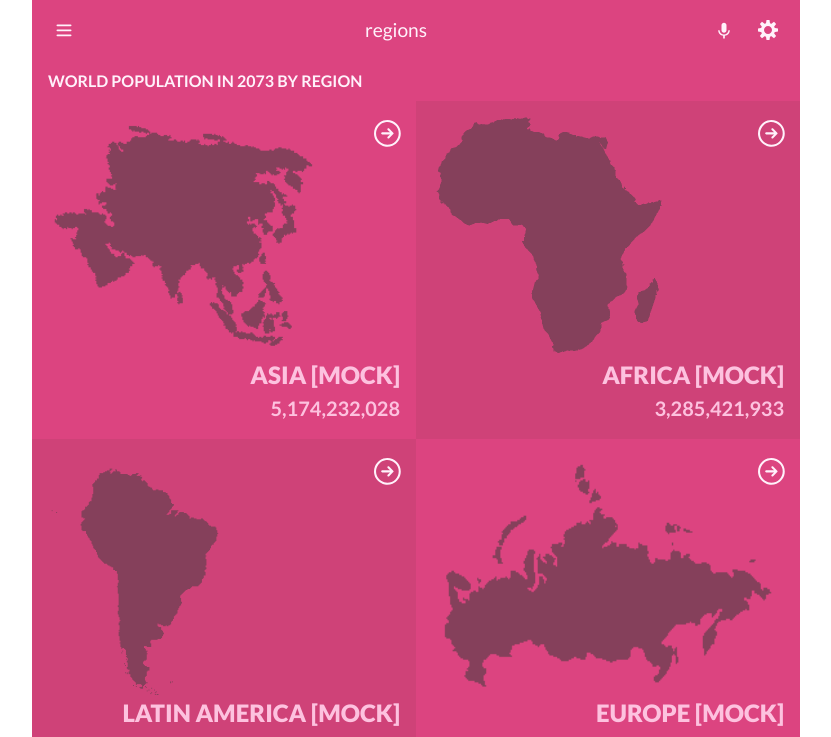
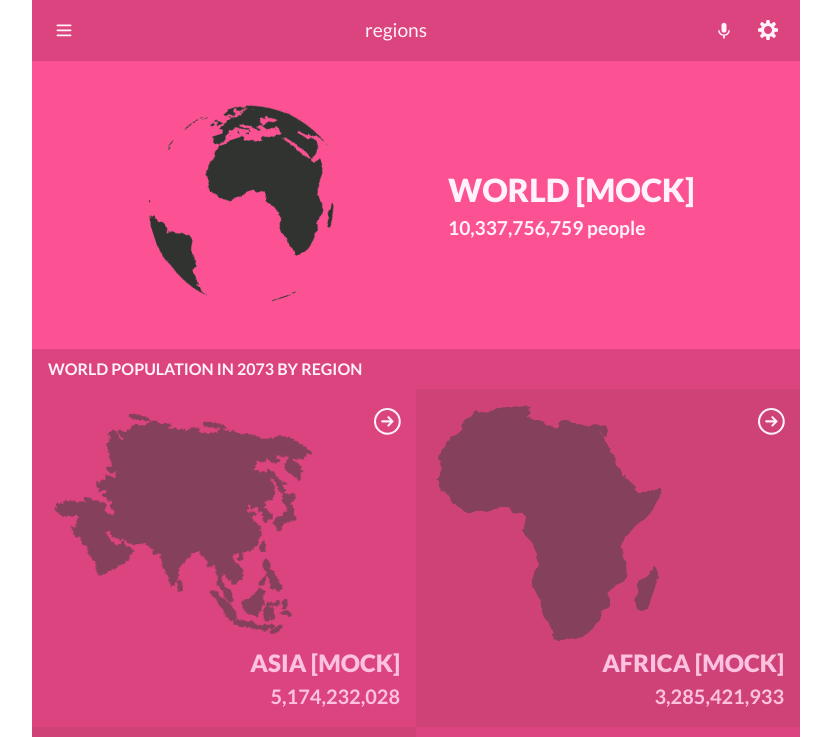
Before and after one commit to henokkhm/microverse-population-2073-react-capstone, a React (Create React App) app: page / in a window 1280 px wide. Shown: the top 737 px of the page, without its empty margins (224-1055 px from the left). Built offline with nearby package versions, Linux system fonts and the light colour scheme.

Commit message:
Add Hero secitio to Home page component

```diff
--- a/src/components/regions/RegionsList.js
+++ b/src/components/regions/RegionsList.js
@@ -1,37 +1,17 @@
-import { useSelector } from 'react-redux';
+import PropTypes from 'prop-types';
 import { Link } from 'react-router-dom';
 
 import styles from '../../styles/RegionsList.module.css';
 import Region from './Region';
 
-function RegionsList() {
-  const { worldData, isLoadingWorldData, errorLoadingWorldData } = useSelector(
-    (store) => store.world,
-  );
-
-  if (isLoadingWorldData) {
-    return (
-      <div className={styles.loading}>
-        Loading world population 2073 data...
-      </div>
-    );
-  }
-
-  if (errorLoadingWorldData) {
-    return (
-      <div className={styles.error}>
-        Error loading world population 2073 data. Please try again later.
-      </div>
-    );
-  }
-
+function RegionsList({ regions }) {
   return (
     <div className={styles.regionsWrapper}>
       <h2 className={styles.regionsHeader}>
         World Population in 2073 by Region
       </h2>
       <ul className={styles.regionsList}>
-        {worldData.regions.map((region, index) => (
+        {regions.map((region, index) => (
           <Link key={region.id} to={`region/${region.id}`}>
             <Region
               name={region.name}
@@ -46,4 +26,14 @@ function RegionsList() {
   );
 }
 
+const regionsArrayShape = PropTypes.shape({
+  id: PropTypes.string.isRequired,
+  name: PropTypes.string.isRequired,
+  populationIn2073: PropTypes.number.isRequired,
+});
+
+RegionsList.propTypes = {
+  regions: PropTypes.arrayOf(regionsArrayShape).isRequired,
+};
+
 export default RegionsList;
--- a/src/pages/Home.js
+++ b/src/pages/Home.js
@@ -1,9 +1,46 @@
+import { useSelector } from 'react-redux';
+import Hero from '../components/common/Hero';
 import RegionsList from '../components/regions/RegionsList';
+import styles from '../styles/Home.module.css';
 
 function Home() {
+  const { worldData, isLoadingWorldData, errorLoadingWorldData } = useSelector(
+    (store) => store.world,
+  );
+
+  if (isLoadingWorldData) {
+    return (
+      <div className={styles.loading}>
+        Loading world population 2073 data...
+      </div>
+    );
+  }
+
+  if (errorLoadingWorldData) {
+    return (
+      <div className={styles.error}>
+        Error loading world population 2073 data. Please try again later.
+      </div>
+    );
+  }
+
+  const {
+    title,
+    worldImageURL,
+    worldPopulationIn2073,
+    regions,
+  } = worldData;
+
   return (
     <>
-      <RegionsList />
+      <Hero
+        title={title}
+        imgURL={worldImageURL}
+        imgAlt="image of the glob"
+        populationIn2073={worldPopulationIn2073}
+        slantImage
+      />
+      <RegionsList regions={regions} />
     </>
   );
 }
--- /dev/null
+++ b/src/styles/Home.module.css
@@ -0,0 +1,10 @@
+.loading {
+  font-size: 1.2rem;
+  text-align: center;
+}
+
+.error {
+  padding-top: 2rem;
+  font-size: 1.2rem;
+  color: rgb(119, 0, 0);
+}
--- a/src/styles/RegionsList.module.css
+++ b/src/styles/RegionsList.module.css
@@ -28,14 +28,3 @@
     width: 50%;
   }
 }
-
-.loading {
-  font-size: 1.2rem;
-  text-align: center;
-}
-
-.error {
-  padding-top: 2rem;
-  font-size: 1.2rem;
-  color: rgb(119, 0, 0);
-}
```
